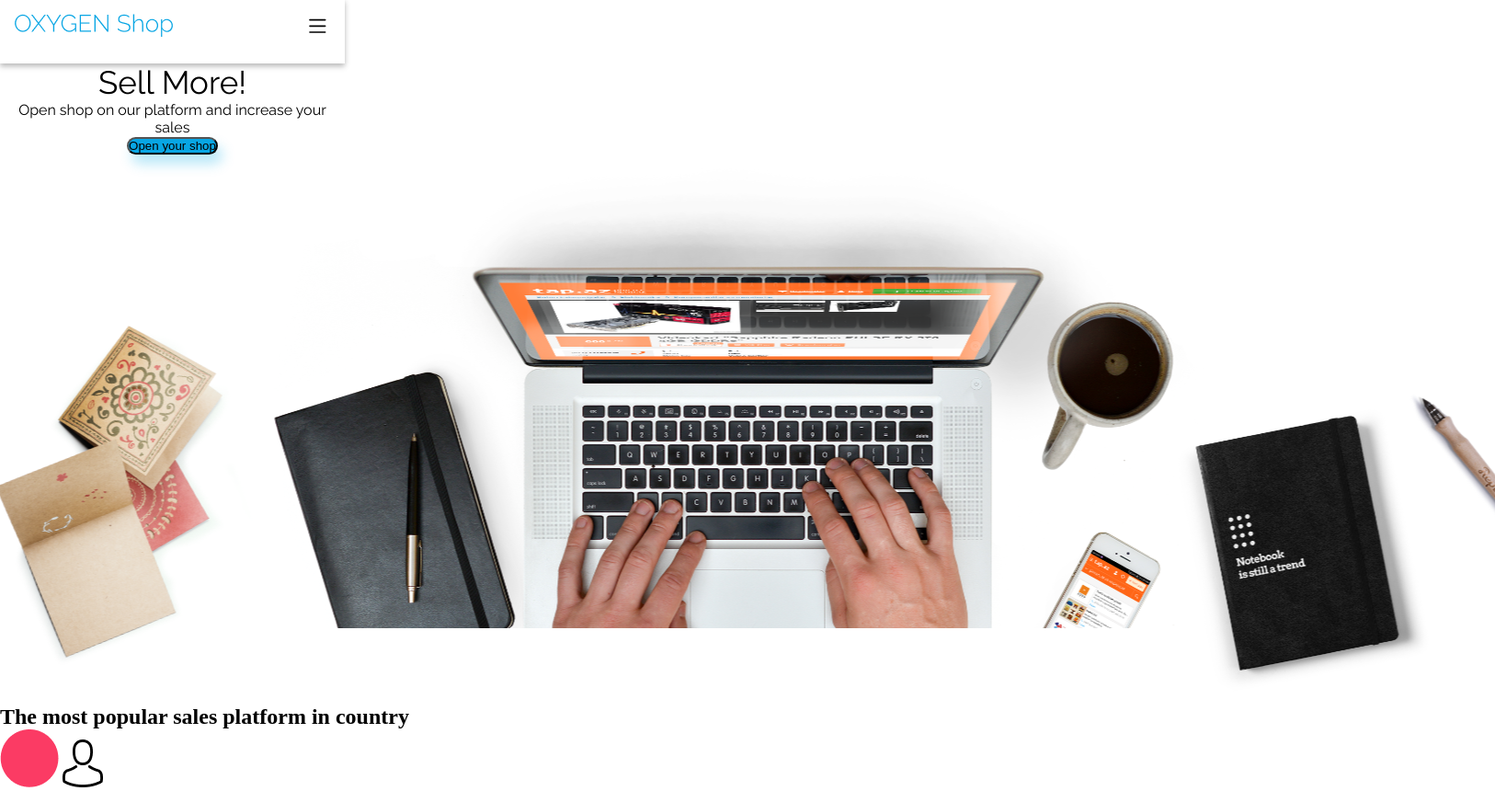
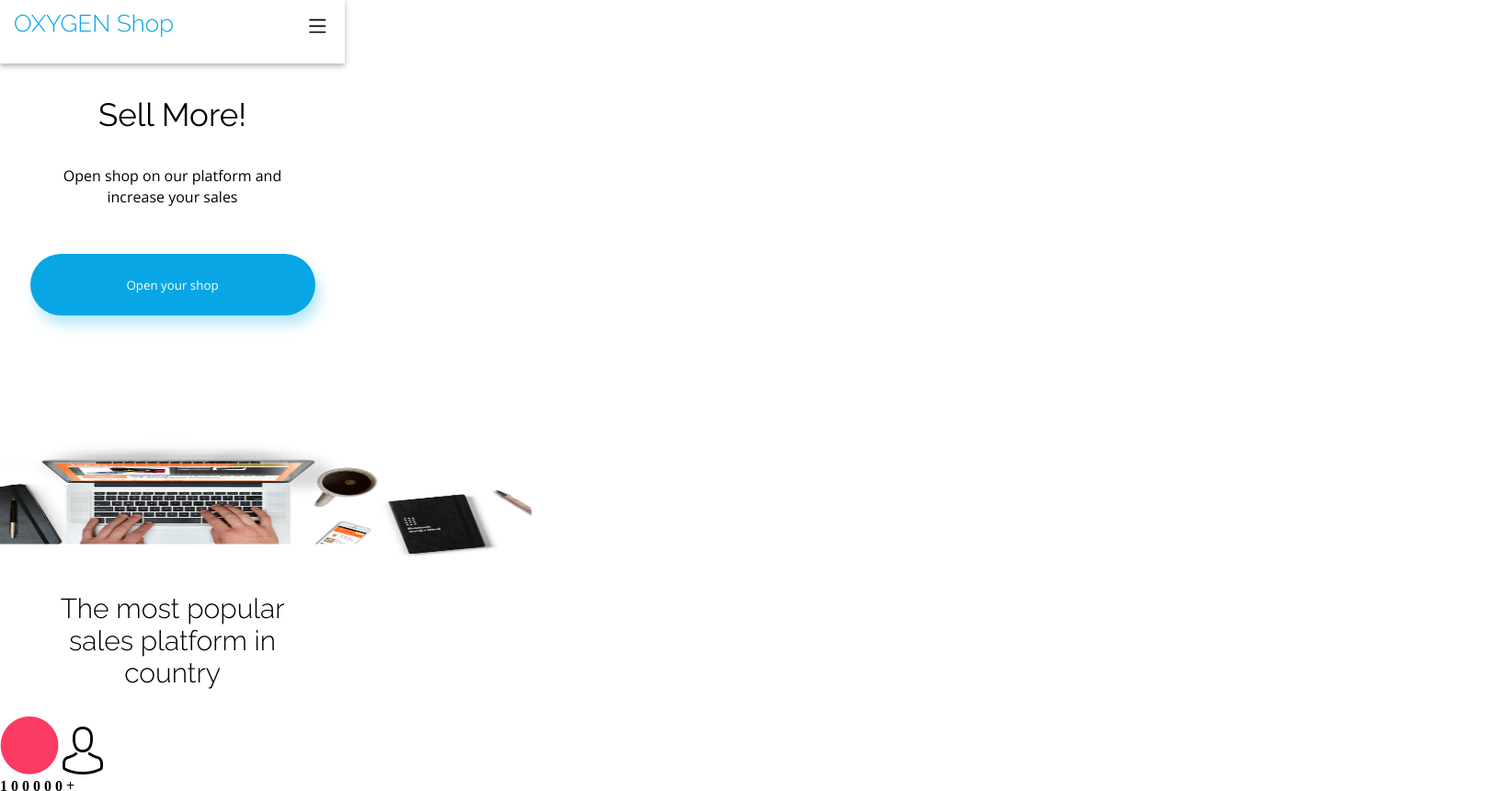
Before and after one commit to juancts/ProyectOneOxygen, a website: page public/index.html in a window 1280 px wide. Shown: the part 1-861 px from the top of the page at 92% size, 1626 px wide, since content can reach past the window. Drawn offline with nearby package versions, Linux system fonts and the light colour scheme.

Commit message:
alineacion de sections

```diff
--- a/public/index.html
+++ b/public/index.html
@@ -6,6 +6,7 @@
     <meta name="viewport" content="width=device-width, initial-scale=1" />
     <link rel="stylesheet" href="../public/css/styles.css" />
     <link href="https://fonts.googleapis.com/css?family=Raleway:100,200,300,regular,500,600,700,800,900,100italic,200italic,300italic,italic,500italic,600italic,700italic,800italic,900italic" rel="stylesheet" />
+    <link href="https://fonts.googleapis.com/css?family=Open+Sans:100,200,300,regular,500,600,700,800,900,100italic,200italic,300italic,italic,500italic,600italic,700italic,800italic,900italic" rel="stylesheet" />
     <title>PROYECTO 1 OXYGEN</title>
   </head>
   <body>
@@ -39,9 +40,9 @@
     <!-- END BANNER SECTION -->
 
     <!-- MOST POPULAR PLATFORM SECTION -->
-    <section>
-      <div>
-        <h2>The most popular sales platform in country</h2>
+    <section class="platform">
+      <div class="platform__div">
+        <p class="platform__title">The most popular sales platform in country</p>
       </div>
       <div>
         <img src="./assets/Ellipse 1.png" alt="Ellipse 1" />
--- a/src/styles.scss
+++ b/src/styles.scss
@@ -41,29 +41,70 @@ body {
 
 .banner {
   display: block;
-  &__div{
+  &__div {
     max-width: 375px;
     text-align: center;
-    font-family: "Raleway";
-    font-style: normal;
-
   }
 
   &__title {
+    margin: 1em;
+    font-family: "Raleway";
+    font-style: normal;
     font-weight: 400;
     font-size: 35px;
     line-height: 41px;
     display: inline-block;
     max-width: 375px;
+  }
+  &__subtitle {
+    padding-left: 40px;
+    padding-right: 40px;
 
-  }
-  &__subtitle{
-
+    font-family: "Open Sans";
+    font-style: normal;
+    font-weight: 400;
+    font-size: 16px;
+    line-height: 23px;
   }
 
   &__button {
+    margin-top: 50px;
+    font-family: "Open Sans";
+    color: #ffffff;
+    min-width: 310px;
+    min-height: 67px;
+    border: none;
+    font-family: "Open Sans";
     background-color: #08a6e4;
     box-shadow: 5px 10px 14px rgba(7, 172, 230, 0.29);
     border-radius: 40px;
   }
+
+  &__img {
+    padding-top: 10%;
+    width: 779px;
+    height: 267px;
+    margin-left: -201.5px;
+    top: 434px;
+  }
 }
+
+.platform {
+  display: block;
+  align-items: center;
+  align-content: center;
+  &__div {
+    max-width: 375px;
+  }
+
+  &__title {
+    padding: 30px;
+    font-family: "Raleway";
+    font-style: normal;
+    font-weight: 300;
+    font-size: 30px;
+    line-height: 35px;
+    text-align: center;
+    color: #000000;
+  }
+}
```
Also changed, not shown: public/css/styles.css.
